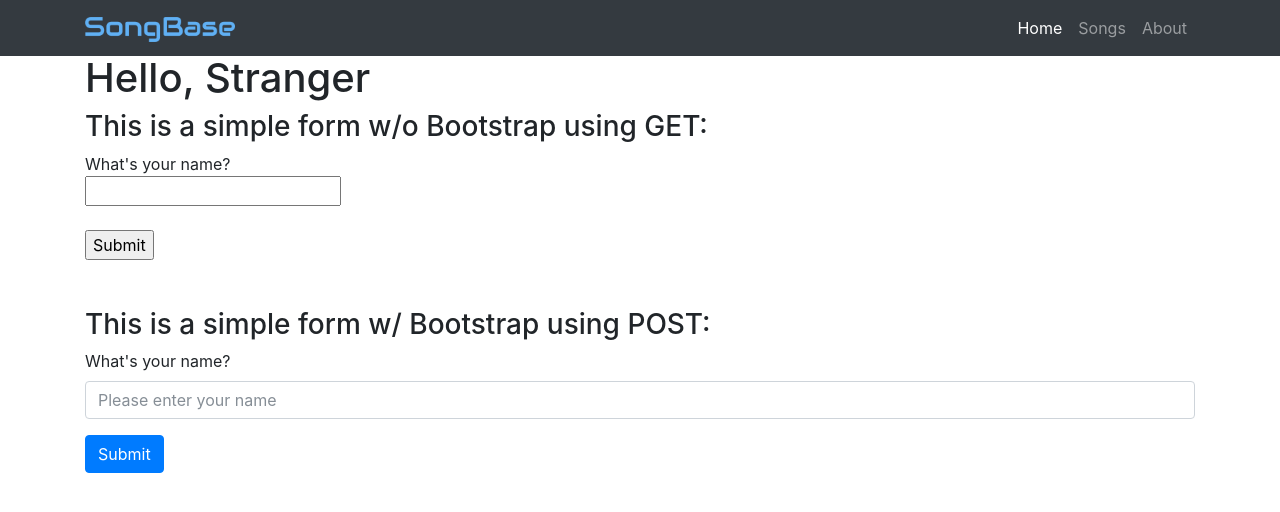
After one commit to harrywang/songbase, a Flask app: page /form-demo in a window 1280 px wide. The commit adds this page. Shown: the top 512 px of the page. Run offline with Flask 2, Linux system fonts and the light colour scheme; some libraries are stand-ins or nearby versions.

Commit message:
added form demo at /form-demo

```diff
--- a/songbase.py
+++ b/songbase.py
@@ -1,5 +1,6 @@
-from flask import Flask, render_template
+from flask import Flask, render_template, request, flash
 app = Flask(__name__)
+app.secret_key = 'this should be a secret key'
 
 
 @app.route('/')
@@ -16,6 +17,7 @@ def show_all_songs():
         'Yellow',
         'Viva La Vida'
     ]
+
     return render_template('song-all.html', songs=songs)
 
 
@@ -26,8 +28,18 @@ def about():
 
 @app.route('/users')
 def show_all_users():
-    # return "<h2>this is the page for all users</h2>"
     return render_template('user-all.html')
+
+
+@app.route('/form-demo', methods=['GET', 'POST'])
+def form_demo():
+    # how to get form data is different for GET vs. POST
+    if request.method == 'GET':
+        first_name = request.args.get('first_name')
+        return render_template('form-demo.html', first_name=first_name)
+    if request.method == 'POST':
+        first_name = request.form['first_name']
+        return render_template('form-demo.html', first_name=first_name)
 
 
 @app.route('/user/<string:name>/')
@@ -35,8 +47,6 @@ def get_user_name(name):
     # return "hello " + name
     # return "Hello %s, this is %s" % (name, 'administrator')
     return render_template('user.html', name=name)
-
-
 
 
 @app.route('/song/<int:id>/')
--- /dev/null
+++ b/templates/form-demo.html
@@ -0,0 +1,33 @@
+{% extends "home-base.html"%}
+{% block title %}Form Demo{% endblock %}
+{% block page_content%}
+
+  <div class="container">
+    <!-- simple html form w/o Bootstrap using GET -->
+    <h1>Hello,
+      {% if first_name %}
+        {{first_name}}
+      {% else %}
+        Stranger
+      {% endif %}
+    </h1>
+    <h3>This is a simple form w/o Bootstrap using GET:</h3>
+    <form action="/form-demo" method="get">
+    What's your name?<br>
+    <input type="text" name="first_name"><br><br>
+    <input type="submit" value="Submit">
+  </form>
+
+  <!-- simple form w/ Bootstrap using POST -->
+    <h3 class="mt-5">This is a simple form w/ Bootstrap using POST:</h3>
+    <form action="/form-demo" method="post">
+      <div class="form-group">
+        <label>What's your name?</label>
+        <input class="form-control" type="text" name="first_name"placeholder="Please enter your name">
+      </div>
+      <button type="submit" class="btn btn-primary">Submit</button>
+    </form>
+
+  </div>
+
+{% endblock%}
--- a/templates/home-base.html
+++ b/templates/home-base.html
@@ -47,7 +47,12 @@
       </div>
     </div>
   </nav>
-
+  {% for category, message in get_flashed_messages(with_categories=true) %}
+    <div class="alert alert-{{category}}">
+    <button type="button" class="close" data-dismiss="alert">&times;</button>
+      {{ message }}
+    </div>
+  {% endfor %}
   {% block page_content%}
   {% endblock%}
 
```
